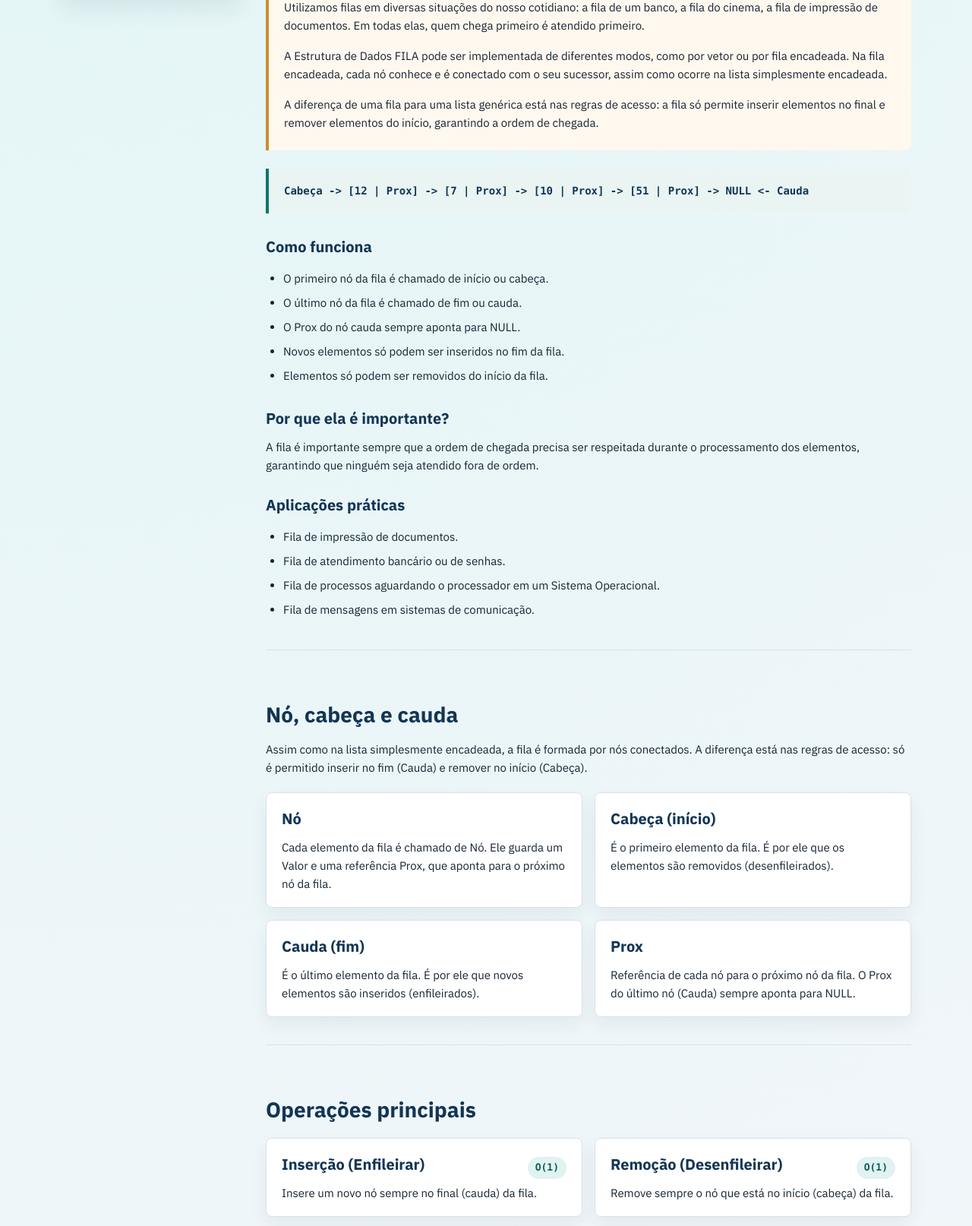
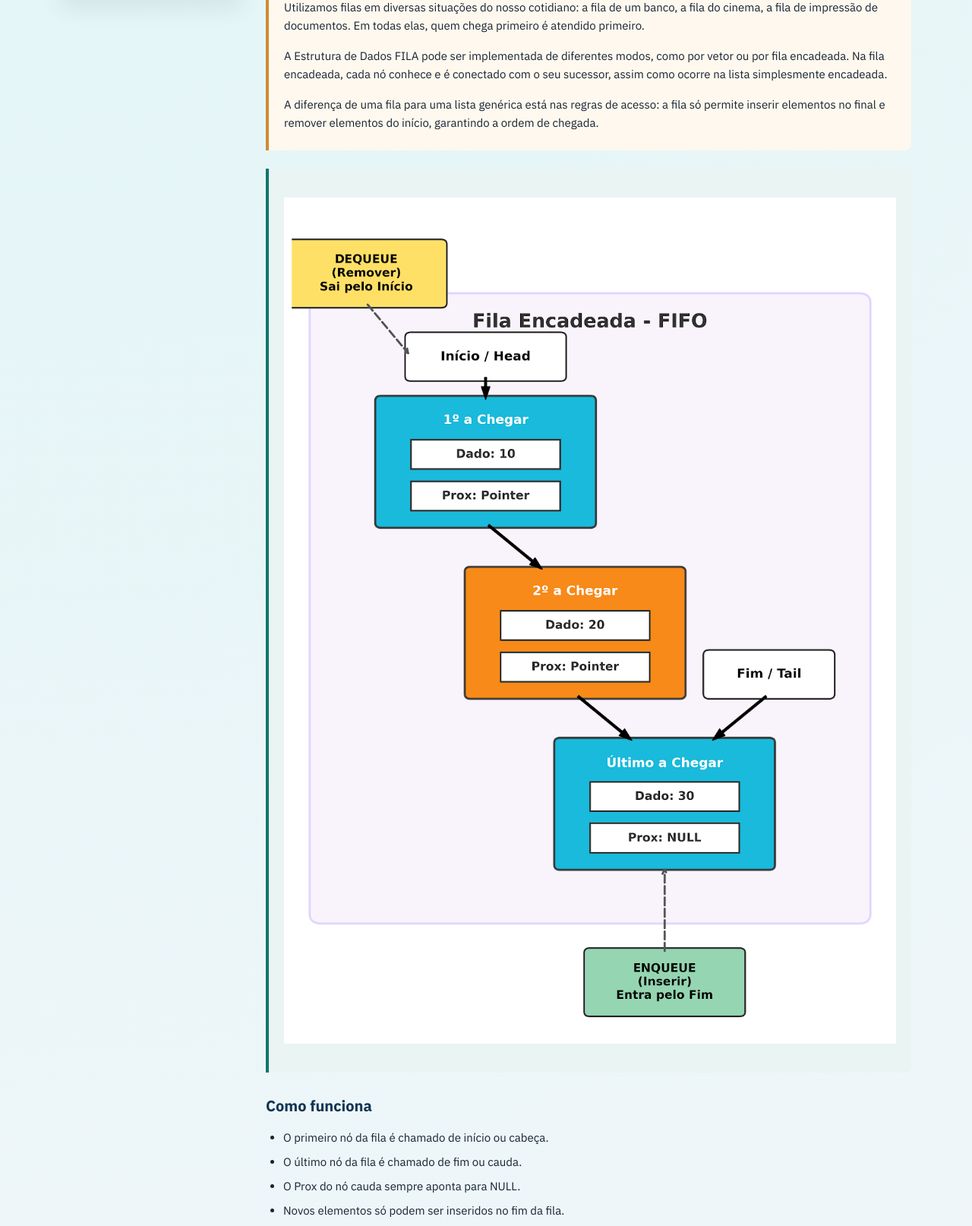
Before and after one commit to IgorMarquesDaSilva/AEED-Bruno, a PHP site: page /index.php?pagina=fila in a window 1280 px wide. Shown: the part 913-2527 px from the top of the page at 76% size. Run offline with PHP 8.4, Linux system fonts and the light colour scheme; the visitor is signed in with stand-in values (Sample User, id 1).

Commit message:
Imagens introduzidas em ambos as filas

```diff
--- a/Model/EstruturasDados/Fila.php
+++ b/Model/EstruturasDados/Fila.php
@@ -25,7 +25,7 @@ class Fila
                 "A diferença de uma fila para uma lista genérica está nas regras de acesso: a fila só permite inserir elementos no final e remover elementos do início, garantindo a ordem de chegada."
             ],
 
-            "representacao" => "Cabeça -> [12 | Prox] -> [7 | Prox] -> [10 | Prox] -> [51 | Prox] -> NULL <- Cauda",
+            "representacao" => '<img src="/AEED-Bruno/View/img/filaencadeada.png" alt="Representação de uma fila FIFO" class="imagem-representacao">',
 
             "anatomia" => [
                 [
--- a/Model/EstruturasDados/FilaPrioridade.php
+++ b/Model/EstruturasDados/FilaPrioridade.php
@@ -25,7 +25,7 @@ class FilaPrioridade
                 "A diferença de uma fila de prioridades para uma fila comum está no momento da inserção: em vez de inserir sempre no fim, o novo elemento é posicionado no local correto, de acordo com sua prioridade."
             ],
 
-            "representacao" => "Cabeça -> [Valor 51, Prio 9] -> [Valor 12, Prio 9] -> [Valor 7, Prio 5] -> [Valor 10, Prio 2] -> NULL <- Cauda",
+           "representacao" => '<img src="/AEED-Bruno/View/img/flprioridade.png" alt="Representação de uma fila FIFO" class="imagem-representacao">',
 
             "anatomia" => [
                 [
--- a/View/Assets/css/fila.css
+++ b/View/Assets/css/fila.css
@@ -312,6 +312,13 @@
     border: 0;
 }
 
+.imagem-representacao {
+    max-width: 100%;
+    height: auto;
+    display: block;
+    margin: 20px auto;
+}
+
 .fonte-video {
     display: flex;
     flex-wrap: wrap;
--- a/View/EstruturasDados/Fila.php
+++ b/View/EstruturasDados/Fila.php
@@ -57,7 +57,7 @@
             </div>
 
             <div class="representacao">
-                <?php echo htmlspecialchars($conteudo["representacao"]); ?>
+                <?php echo $conteudo["representacao"]; ?>
             </div>
 
             <h3>Como funciona</h3>
--- a/View/EstruturasDados/FilaPrioridade.php
+++ b/View/EstruturasDados/FilaPrioridade.php
@@ -57,7 +57,7 @@
             </div>
 
             <div class="representacao">
-                <?php echo htmlspecialchars($conteudo["representacao"]); ?>
+                <?php echo $conteudo["representacao"]; ?>
             </div>
 
             <h3>Como funciona</h3>
```
Also changed, not shown: View/Assets/css/FilaPrioridade.css (+7 -0 lines), View/img/filaencadeada.png (added), View/img/flprioridade.png (added).
